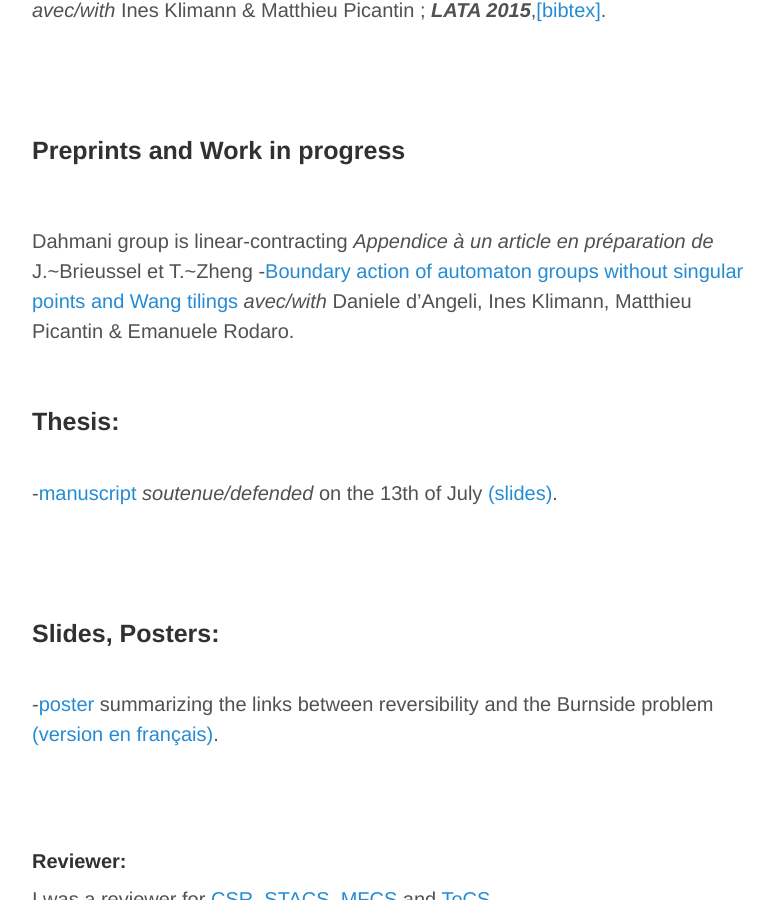
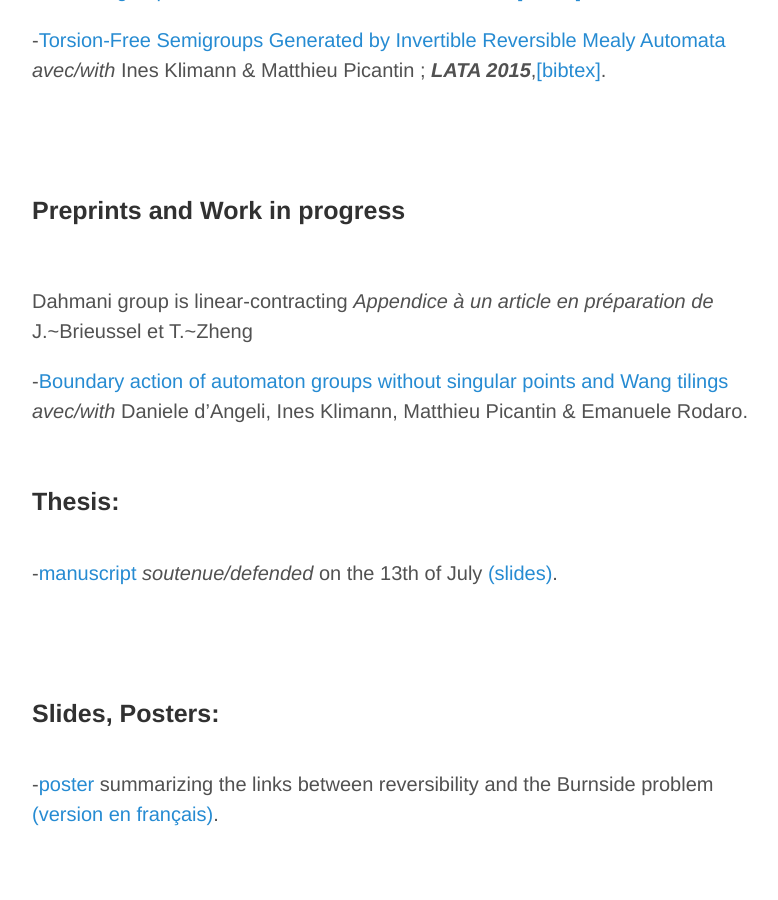
Before and after one commit to thibgodin/thibgodin.github.io, a Jekyll site: the page built from research.md, in a window 1280 px wide and 900 px high, scrolled down 1375 px. Shown: the whole window, without its empty margins (248-1026 px from the left). Built offline with Jekyll 4.4.1, drawn with Linux system fonts in a browser that asks for light colours.

Commit message:
stable 21/06/22 bis

```diff
--- a/research.md
+++ b/research.md
@@ -20,9 +20,11 @@
 <h4> Journal: </h4>
 <br>
 -<a href="hhttps://doi.org/10.1142/S0218196722500072" target="_blank"> Numerical upper bounds on growth of automaton groups</a> <i> avec/with </i> J.~Brieussel, et B.~Mohammadi, n ; <b><i> International Journal of Algebra and Computation, vol. 32,  2021</i></b>
+
 -<a href="https://doi.org/10.1142/S0129054120420046" target="_blank"> A new hierarchy for automaton semigroups</a> <i> avec/with </i>   L.~Bartholdi, I.~Klimann, et M.~Picantin<b><i> , <b><i> International Journal of Foundations of Computer Science, vol. 31,  2020</i></b>
 
 -<a href="\href{https://doi.org/10.1142/s021819672050006x" target="_blank"> Boundary dynamics for bireversible and for contracting automaton groups}}</a> <i> avec/with </i> D.~D'Angeli, I.~Klimann, M.~Picantin, et E.~Rodaro, <b><i> International Journal of Algebra and Computation, vol. 30, no. 2, 2020 </i></b>
+
 -<a href="http://www.sciencedirect.com/science/article/pii/S0304397517307107?via%3Dihub" target="_blank">On bireversible Mealy automata and the Burnside problem</a> <i>avec/with </i> Ines Klimann ; <b><i>Theoretical Computer Science 2018</i></b>,<a href="https://dblp.org/rec/journals/tcs/GodinK18">[bibtex]</a>.
 <br>
 
@@ -30,9 +32,13 @@
 <br>
 
 -<a href="https://hal.archives-ouvertes.fr/hal-02078031v1" target="_blank">Generic properties in some classes of automaton groups;  <b><i>AUTOMATA 2019</i></b>
--<a href="https://arxiv.org/abs/1803.09991" target="_blank">A new hierarchy for automaton semigroups</a>    <i>avec/with </i> Laurent Bartholdi, Ines Klimann & Matthieu Picantin ;    <b><i>CIAA 2018</i></b>,<a href="https://dblp2.uni-trier.de/rec/bibtex/conf/wia/BartholdiGKP18">[bibtex]</a>.					<br><br>
--<a href="https://hal.inria.fr/hal-01378815" target="_blank">An Analogue to Dixon's Theorem for Automaton Groups</a> ; <b><i>ANALCO 2017</i></b>,<a href="http://dblp2.uni-trier.de/rec/bibtex/conf/analco/Godin17">[bibtex]</a>.		<br><br>
--<a href="http://arxiv.org/abs/1604.03270" target="_blank">Connected reversible Mealy automata of prime size cannot generate infinite Burnside groups</a>  <i>avec/with </i> Ines Klimann ; <b><i>MFCS 2016</i></b>,<a href="http://dblp2.uni-trier.de/rec/bibtex/conf/mfcs/GodinK16">[bibtex]</a>.<br><br>
+
+-<a href="https://arxiv.org/abs/1803.09991" target="_blank">A new hierarchy for automaton semigroups</a>    <i>avec/with </i> Laurent Bartholdi, Ines Klimann & Matthieu Picantin ;    <b><i>CIAA 2018</i></b>,<a href="https://dblp2.uni-trier.de/rec/bibtex/conf/wia/BartholdiGKP18">[bibtex]</a>.
+
+-<a href="https://hal.inria.fr/hal-01378815" target="_blank">An Analogue to Dixon's Theorem for Automaton Groups</a> ; <b><i>ANALCO 2017</i></b>,<a href="http://dblp2.uni-trier.de/rec/bibtex/conf/analco/Godin17">[bibtex]</a>.
+
+-<a href="http://arxiv.org/abs/1604.03270" target="_blank">Connected reversible Mealy automata of prime size cannot generate infinite Burnside groups</a>  <i>avec/with </i> Ines Klimann ; <b><i>MFCS 2016</i></b>,<a href="http://dblp2.uni-trier.de/rec/bibtex/conf/mfcs/GodinK16">[bibtex]</a>.
+
 -<a href="http://arxiv.org/abs/1410.4488" target="_blank">Torsion-Free Semigroups Generated by Invertible Reversible Mealy Automata</a>  <i>avec/with </i> Ines Klimann & Matthieu Picantin ; <b><i>LATA 2015</i></b>,<a href="http://dblp.uni-trier.de/rec/bibtex/conf/lata/GodinKP15">[bibtex]</a>.
 
 <br>
@@ -41,6 +47,7 @@
 <br>
 
 Dahmani group is linear-contracting <i>Appendice à un article en préparation de</i> J.~Brieussel et T.~Zheng
+
 -<a href="http://arxiv.org/abs/1604.07736" target="_blank">Boundary action of automaton groups without singular points and Wang tilings</a>  <i>avec/with </i> Daniele d'Angeli, Ines Klimann, Matthieu Picantin & Emanuele Rodaro.
 <br>
 <br>
```
